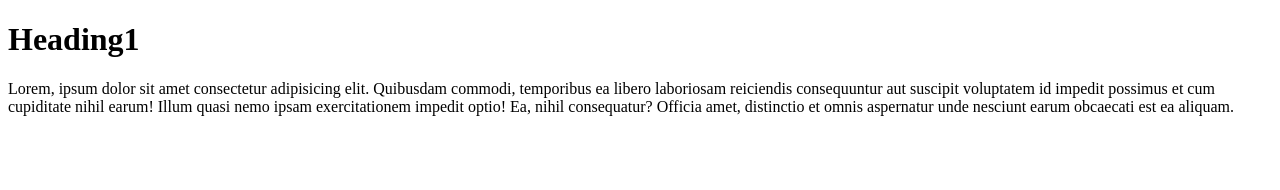
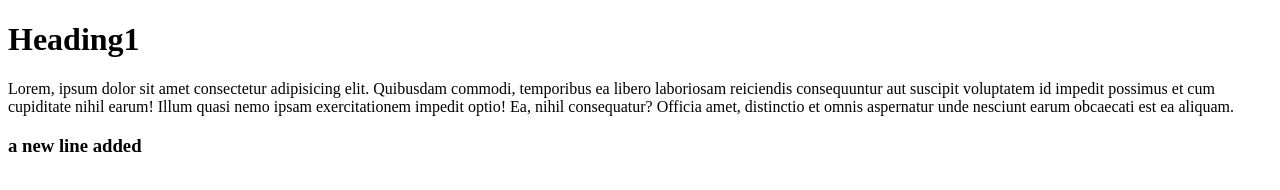
Before and after one commit to Abarna-06/dir, a plain HTML site: page index.html in a window 1280 px wide. Drawn offline with Linux system fonts and the light colour scheme.

Commit message:
line added via branch

```diff
--- a/index.html
+++ b/index.html
@@ -11,5 +11,6 @@
     reiciendis consequuntur aut suscipit voluptatem id impedit possimus et cum cupiditate nihil earum! Illum quasi nemo
     ipsam exercitationem impedit optio! Ea, nihil consequatur? Officia amet, distinctio et omnis aspernatur unde nesciunt
     earum obcaecati est ea aliquam.</p>
+ <h3>a new line added</h3>
 </body>
 </html>
```
